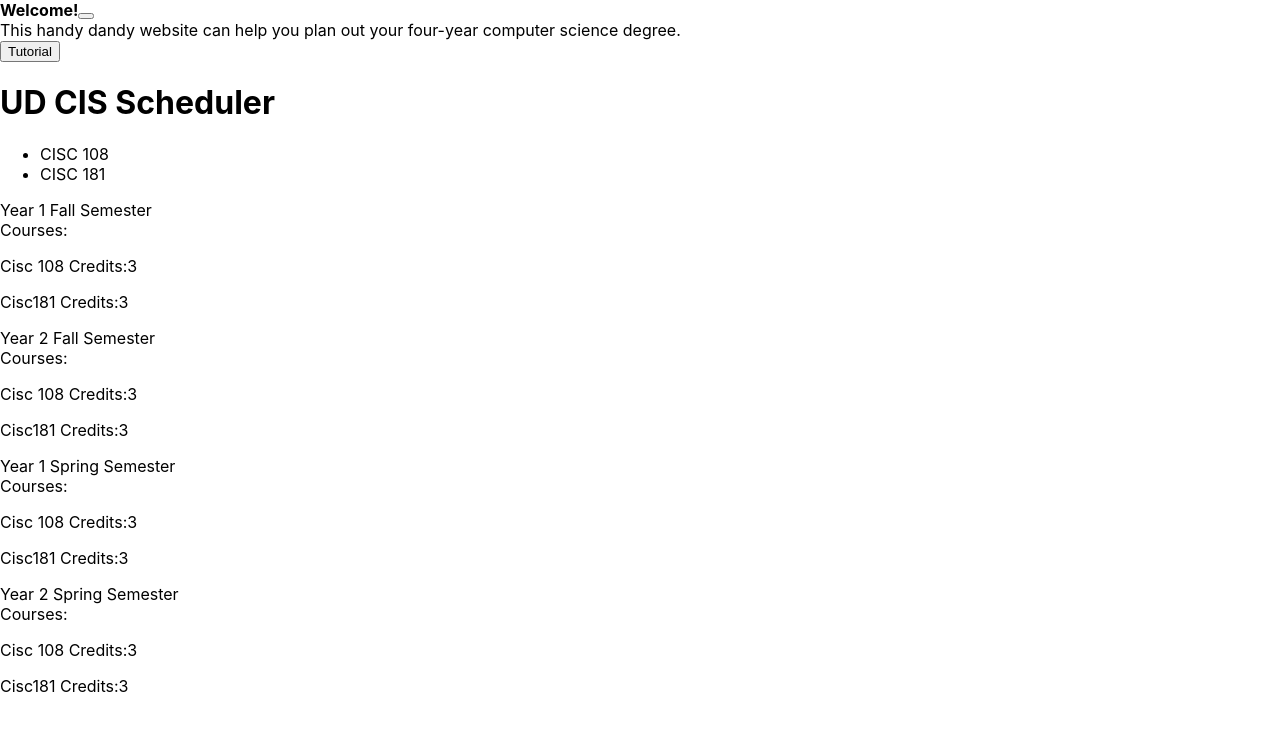
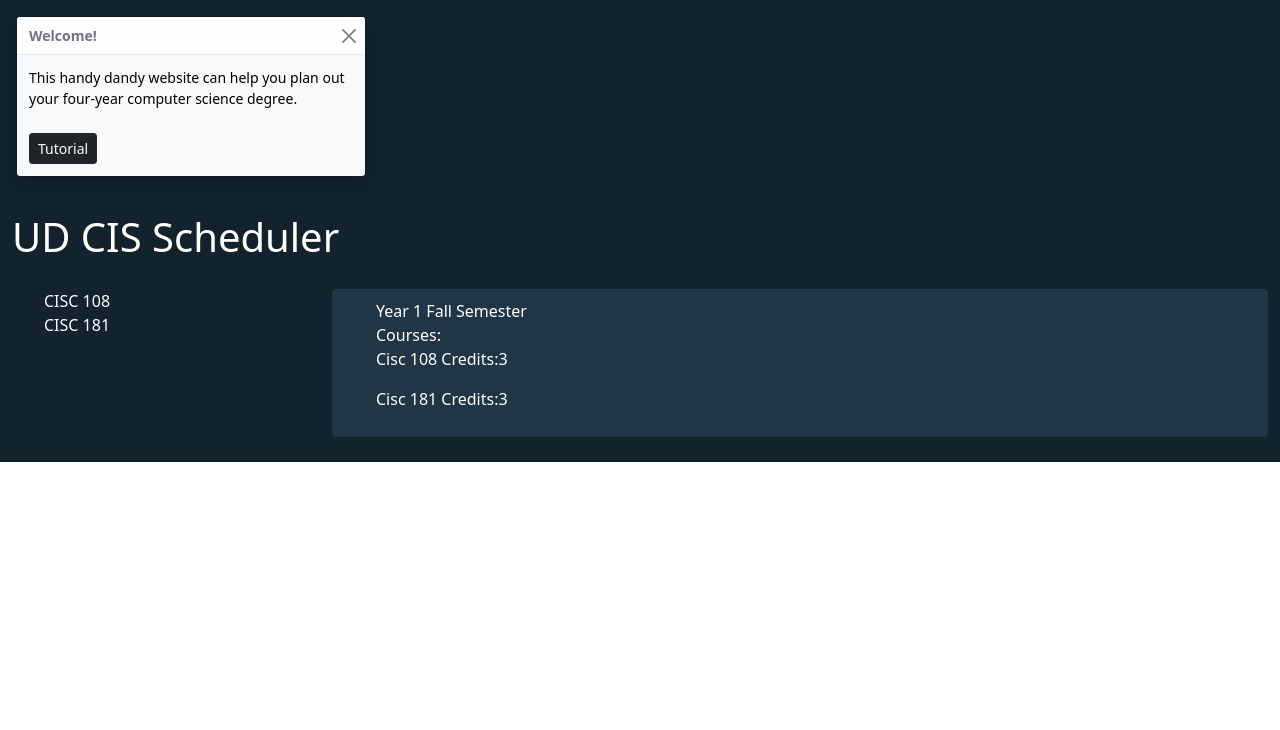
Before and after one commit to mnawar27/ud-cis-scheduler-team-7, a React (Create React App) app: page / in a window 1280 px wide. Shown: the top 730 px of the page. Built offline with nearby package versions, Linux system fonts and the light colour scheme.

Commit message:
Revert "Jakobw add semester component"

```diff
--- a/package.json
+++ b/package.json
@@ -12,7 +12,7 @@
     "@types/node": "^12.20.27",
     "@types/react": "^17.0.29",
     "@types/react-dom": "^17.0.9",
-    "bootstrap": "^5.1.3",
+    "bootstrap": "^5.1.1",
     "bs4-toast": "^1.2.0",
     "react": "^17.0.2",
     "react-bootstrap": "^2.0.0-rc.0",
--- a/src/App.tsx
+++ b/src/App.tsx
@@ -1,22 +1,14 @@
+import React from "react";
+import "./App.css";
+import "bootstrap/dist/css/bootstrap.min.css";
+import "./Components/Menu.css";
+import {Menu} from "./Components/Menu";
+import "./Components/Semester.css";
 import { Semester } from "./Components/Semester";
 import "./Components/Welcome.css";
 import { Welcome } from "./Components/Welcome";
-import Course from "./Interfaces/Course";
-import { Menu } from "./Components/Menu";
-import React from "react";
-
 
 function App(): JSX.Element {
-    const Cisc108: Course = {
-        name: "Cisc 108",
-        credits: 3,
-    };
-    const Cisc181: Course = {
-        name: "Cisc181",
-        credits: 3,
-        prereq: Cisc108,
-    };
-    const courses = [Cisc108, Cisc181];
     return (
         <div className="App">
             <Welcome />
@@ -31,16 +23,12 @@ function App(): JSX.Element {
                         <Menu />
                     </div>
                     <div className="col">
-                        <Semester year={1} season={"Fall"} courses={courses} />
-                        <Semester year={2} season={"Fall"} courses={courses} />
-                    </div>
-                    <div className="col">
-                        <Semester year={1} season={"Spring"} courses={courses} />
-                        <Semester year={2} season={"Spring"} courses={courses} />
+                        <Semester />
                     </div>
                 </div>
             </div>
         </div>
     );
 }
+
 export default App;
--- a/src/Components/Semester.css
+++ b/src/Components/Semester.css
@@ -6,5 +6,4 @@
     margin-bottom: 25px;
     padding: 10px 14px 10px 44px;
     position:relative;
-    box-shadow:0px 1px 5px #999;
 }
--- a/src/Components/Semester.tsx
+++ b/src/Components/Semester.tsx
@@ -1,12 +1,15 @@
 import React from "react";
-import Course from "../Interfaces/Course";
-export function Semester(props:{year :number,season:string,courses:Course[]}): JSX.Element{
-    return <div className={"semester"}>
-        <div>Year {props.year} {props.season} Semester </div>
-        <div>Courses:
+
+export function Semester(): JSX.Element{
+    const year =1;
+    const season="Fall";
+    return (
+        <div className="semester">
+            <div>Year {year} {season} Semester </div>
+            <div>Courses:
+            </div>
+            <p>Cisc 108    Credits:3</p>
+            <p>Cisc 181    Credits:3</p>
         </div>
-        <p>{props.courses[0].name}    Credits:{props.courses[0].credits}</p>
-        <p>{props.courses[1].name}    Credits:{props.courses[1].credits}</p>
-    </div>
-    ;
+    );
 }
--- a/src/Interfaces/Course.tsx
+++ /dev/null
@@ -1,6 +0,0 @@
- interface Course{
-    name: string
-    credits: number
-    prereq?: Course
-;}
-export default Course;
```
Also changed, not shown: 1 other file (tests, documents, lock files or other folders).
